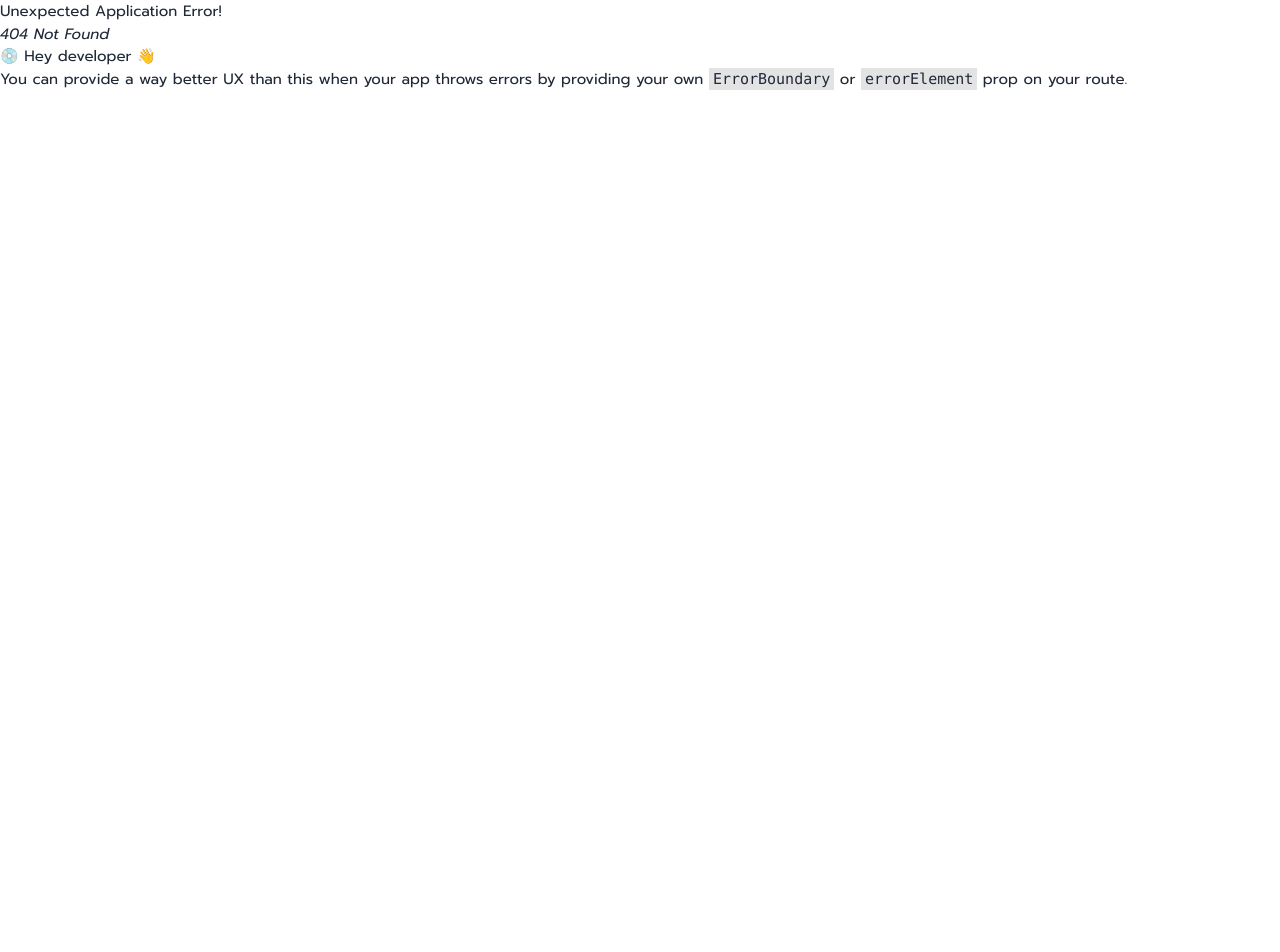
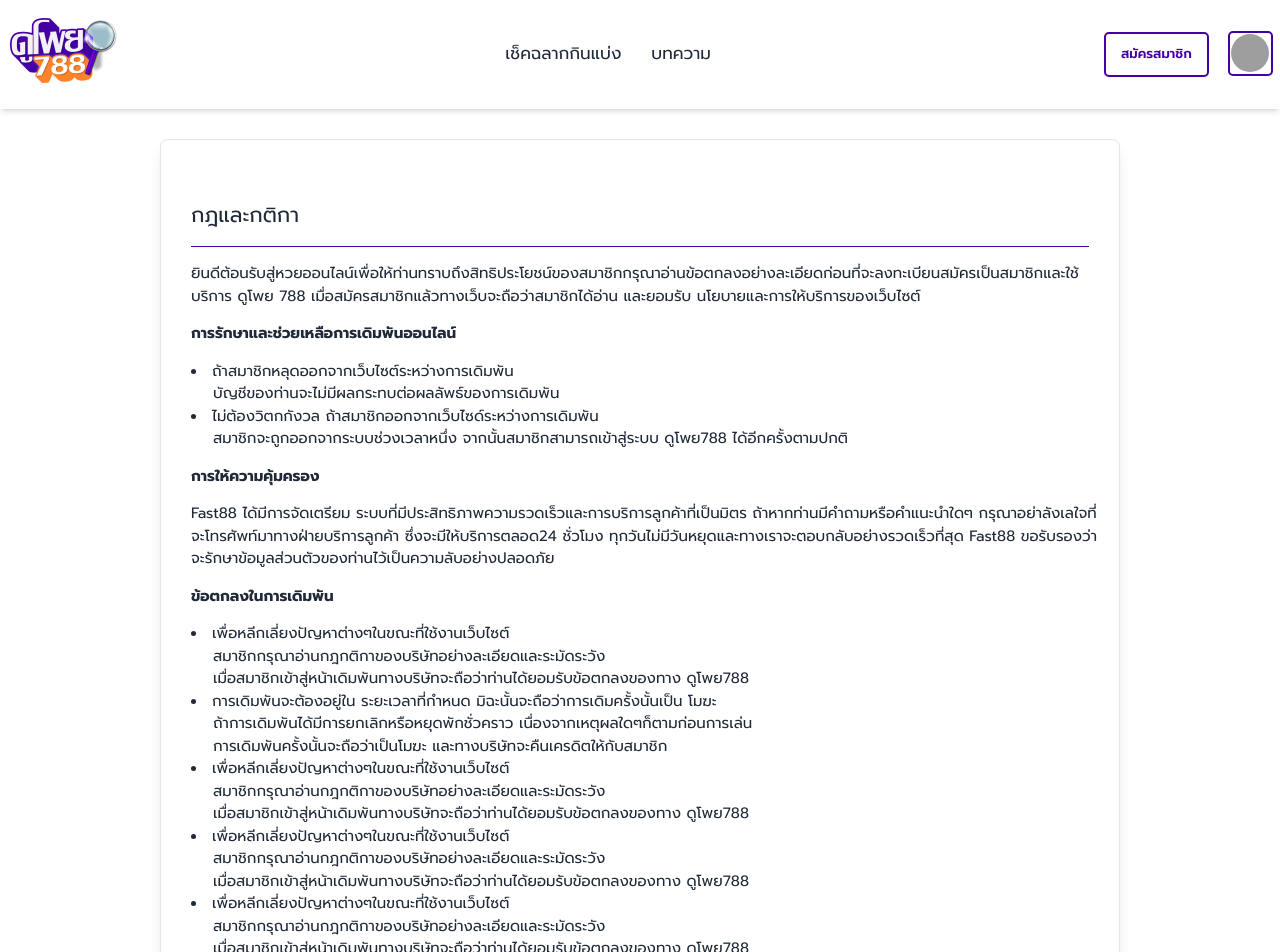
Before and after one commit to zvcx22545/Dopoy788, a React (Vite) app: page /Rules in a window 1280 px wide. Before the commit this address had no page. Shown: the top 952 px of the page. Before the commit the page ends 800 px from the top, so only its background shows below. Built offline with nearby package versions, Linux system fonts and the light colour scheme; grey boxes are pictures that could not be loaded; what tailwindcss-animated would draw is missing.

Commit message:
src/components/Play/play.jsx

```diff
--- a/src/components/Play/play.jsx
+++ b/src/components/Play/play.jsx
@@ -26,6 +26,8 @@ function Play() {
   const totalPrices = completedNumbers.reduce((accumulator) => {
     return accumulator + price;
   }, 0);
+  const [Huayroodnar,SetHuayroodnar] =useState(false);
+  const [Huayroodback,SetHuayroodback] = useState(false);
 
   const [displayText, setDisplayText] = useState('');
 const [chosenImage, setChosenImage] = useState('');
@@ -64,6 +66,12 @@ useEffect(() => {
     } else if (Openhuay19 && activeHuy19 === "19 ประตู") {
       const Huay19doors = handleHuay19doors(digit);
       setCompletedNumbers([...completedNumbers, ...Huay19doors]);
+    } else if (Huayroodnar && activeHuy19 === "รูดหน้า") {
+      const Huayroodnars = Huaysroodnar(digit);
+      setCompletedNumbers([...completedNumbers, ...Huayroodnars]);
+    } else if (Huayroodback && activeHuy19 === "รูดหลัง") {
+      const Huaysroodback = HuayroodBacks(digit);
+      setCompletedNumbers([...completedNumbers, ...Huaysroodback]);
     } else {
       setCompletedNumbers([...completedNumbers, digit]);
     }
@@ -97,10 +105,28 @@ useEffect(() => {
     if (buttonName === "19 ประตู") {
       setOpenhuay19(true);
     }
+    if (buttonName === "รูดหน้า") {
+      SetHuayroodnar(true);
+    }
+    if (buttonName === "รูดหลัง") {
+      SetHuayroodback(true);
+    }
   };
   // const handleOpenHuay19 = () => {
   //   setOpenhuay19(!Openhuay19); // Toggle the value
   // };
+
+  function Huaysroodnar(number) {
+    const multiples = [];
+    for (let i = 0; i < 10; i++) {
+      const multiple = number * 10 + i;
+      if (multiple <= 99) {
+        multiples.push(multiple.toString().padStart(2, '0'));
+      }
+    }
+    return multiples;
+  }
+
 
   const handleHuay19doors = (digit) => {
     let newNumbers = [];
@@ -123,10 +149,24 @@ useEffect(() => {
 
 // Usage example
 
+// roodback
+function HuayroodBacks(i) {
+  if (i < 0 || i > 9) {
+    return []; // Return an empty array for invalid input
+  }
+
+  const numbers = [];
+  for (let j = 0; j < 100; j += 10) {
+    const num = j + i;
+    if (num <= 99) {
+      numbers.push(num.toString().padStart(2, "0"));
+    }
+  }
+  return numbers;
+}
 
 
-
-
+// Example usage:
 
 
   // Inside the component function Play
@@ -210,6 +250,7 @@ useEffect(() => {
 
     // If "วิ่งบน" or "วิ่งล่าง" is clicked, deactivate "2 ตัวบน" and "2 ตัวล่าง"
     if (buttonName === "วิ่งบน" || buttonName === "วิ่งล่าง") {
+      setActiveButtons([buttonName]);
       // If the clicked button is "วิ่งบน" or "วิ่งล่าง"
       // Check if "สองตัวบน" or "สองตัวล่าง" is active, if yes, don't remove it
       if (activeButtons.includes("สองตัวบน") || activeButtons.includes("สองตัวล่าง")) {
@@ -222,6 +263,11 @@ useEffect(() => {
       setNumberOfDigits(newNumberOfDigits); // Set the number of digits
       setIsReverseChecked(false); // Uncheck reverse checkbox
       setActiveHuy19(false); // Set reverse checkbox to unchecked
+      SetHuayroodnar(false); // Set Huayroodnar to false when "วิ่งบน" or "วิ่งล่าง" is clicked
+    }
+    if (["19 ประตู", "รูดหน้า", "รูดหลัง"].includes(buttonName)) {
+      setActiveButtons([buttonName]); // Set only the clicked button as active for "19 ประตู", "รูดหน้า", "รูดหลัง"
+      setNumberOfDigits(newNumberOfDigits); // Set the number of digits for "19 ประตู", "รูดหน้า", "รูดหลัง"
     }
   };
 
--- a/src/components/Resultrotte/Resultroote.jsx
+++ b/src/components/Resultrotte/Resultroote.jsx
@@ -1,4 +1,4 @@
-import React, { useState } from "react";
+import { useState } from "react";
 import FormControl from "@mui/material/FormControl";
 import Select from "@mui/material/Select";
 
@@ -30,7 +30,7 @@ function Resultrotte() {
             <div className="grid justify-center text-center mt-10 px-5">
                 <h1 className="text-[#4400A5] font-bold text-[2rem]">ผลสลากกินแบ่งรัฐบาล</h1>
                 <div className="flex gap-0 justify-center">
-                    <p>ตรวจหวย งวดประจำวันที่ : dd / mm / yyyy</p>
+                    {/* <p>ตรวจหวย งวดประจำวันที่ : dd / mm / yyyy</p> */}
                 </div>
                 <div className="grid grid-cols-3 gap-5 mt-2 justify-center items-center">
                     <FormControl fullWidth>
--- a/src/components/Rule/RuleBtn.jsx
+++ b/src/components/Rule/RuleBtn.jsx
@@ -1,3 +1,4 @@
+import { Link } from "react-router-dom";
 function Rule(){
     return(
         <section>
@@ -11,10 +12,10 @@ function Rule(){
                     <button className="text-white bg-[#4400A5] rounded h-[60px] w-[40%] border border-[#4400A5] hover:bg-white hover:text-[#4400A5] truncate">
                         อัตรการจ่าย
                     </button>
-                    <button className="text-white bg-[#4400A5] rounded h-[60px] border border-[#4400A5] hover:bg-white hover:text-[#4400A5] w-[40%] truncate px-2 ">
-                        กริติกาและกฎต่างๆ
-                    </button>
-                    <button class="text-white bg-[#4400A5] border border-[#4400A5] rounded w-[40%] h-[60px]  hover:bg-white hover:text-[#4400A5] truncate">
+                    <Link to="/Rules" className="inline-block w-[40%]"><button className="text-white bg-[#4400A5] rounded h-[60px] border border-[#4400A5] hover:bg-white hover:text-[#4400A5] w-[100%] truncate px-2 ">
+                        กติกาและกฎต่างๆ
+                    </button></Link>
+                   <button className="text-white bg-[#4400A5] border border-[#4400A5] rounded w-[40%] h-[60px]  hover:bg-white hover:text-[#4400A5] truncate">
                         โปรโมชั่นประจำเดือน
                     </button>
                 </div>
--- /dev/null
+++ b/src/components/Rule/component/Rules.css
@@ -0,0 +1,24 @@
+.divider{
+    color: #000000;
+    margin: 8px 0;
+    padding-left: 2rem;
+    padding-right: 2rem;
+}
+.divider:before, .divider:after{
+    height: 1px;
+    background-color: #4400A5;
+}
+
+.rule-title
+{
+    font-size: clamp(1.25rem, 1.1364rem + 0.303vw, 1.5rem);
+}
+
+.rules-card
+{
+    background-color: #fff;
+    border: 1px solid #e6e6e6;
+    border-radius: 0.5rem;
+    box-shadow: 0 10px 15px -3px rgba(0,0,0,.1), 0 4px 6px -4px rgba(0,0,0,.1);
+    height: auto;
+}
--- /dev/null
+++ b/src/components/Rule/component/Rules.jsx
@@ -0,0 +1,63 @@
+import Navbar from "../../Navbar/Navbar";
+import "./Rules.css"
+
+export default function Rules() {
+  return (
+    <div>
+        <Navbar/>
+        <div className="container-rule">
+            <div className="rules-card w-3/4 flex flex-col justify-center mx-auto shadow-gray-350 mt-[2rem]">
+            <div className="rule-title mt-[4rem] ms-[2rem]">กฎและกติกา</div>
+            <div className="divider">
+            </div>
+            <div className="content-con ps-[2rem] pe-[18px]">
+            <div className="content">ยินดีต้อนรับสู่หวยออนไลน์เพื่อให้ท่านทราบถึงสิทธิประโยชน์ของสมาชิกกรุณาอ่านข้อตกลงอย่างละเอียดก่อนที่จะลงทะเบียนสมัครเป็นสมาชิกและใช้บริการ ดูโพย 788 เมื่อสมัครสมาชิกแล้วทางเว็บจะถือว่าสมาชิกได้อ่าน และยอมรับ นโยบายและการให้บริการของเว็บไซต์</div>
+            <div className="title-content my-[1rem]">
+                <b>การรักษาและช่วยเหลือการเดิมพันออนไลน์</b>
+            </div>
+            <li>
+                ถ้าสมาชิกหลุดออกจากเว็บไซต์ระหว่างการเดิมพัน
+                <p className="ps-[22px]">บัญชีของท่านจะไม่มีผลกระทบต่อผลลัพธ์ของการเดิมพัน</p>
+            </li>
+            <li>
+                ไม่ต้องวิตกกังวล ถ้าสมาชิกออกจากเว็บไซด์ระหว่างการเดิมพัน
+                <p className="ps-[22px]">สมาชิกจะถูกออกจากระบบช่วงเวลาหนึ่ง จากนั้นสมาชิกสามารถเข้าสู่ระบบ ดูโพย788 ได้อีกครั้งตามปกติ</p>
+            </li>
+            <div className="title-content my-[1rem]">
+                <b>การให้ความคุ้มครอง</b>
+            </div>
+            <div className="content">Fast88 ได้มีการจัดเตรียม ระบบที่มีประสิทธิภาพความรวดเร็วและการบริการลูกค้าที่เป็นมิตร ถ้าหากท่านมีคำถามหรือคำแนะนำใดๆ กรุณาอย่าลังเลใจที่จะโทรศัพท์มาทางฝ่ายบริการลูกค้า ซึ่งจะมีให้บริการตลอด24 ชั่วโมง ทุกวันไม่มีวันหยุดและทางเราจะตอบกลับอย่างรวดเร็วที่สุด Fast88 ขอรับรองว่าจะรักษาข้อมูลส่วนตัวของท่านไว้เป็นความลับอย่างปลอดภัย</div>
+            <div className="title-content my-[1rem]">
+                <b>ข้อตกลงในการเดิมพัน</b>
+            </div>
+            <li>
+                เพื่อหลีกเลี่ยงปัญหาต่างๆในขณะที่ใช้งานเว็บไซต์
+                <p className="ps-[22px]">สมาชิกกรุณาอ่านกฎกติกาของบริษัทอย่างละเอียดและระมัดระวัง </p>
+                <p className="ps-[22px]">เมื่อสมาชิกเข้าสู่หน้าเดิมพันทางบริษัทจะถือว่าท่านได้ยอมรับข้อตกลงของทาง ดูโพย788 </p>
+            </li>
+            <li>
+                การเดิมพันจะต้องอยู่ใน ระยะเวลาที่กำหนด มิฉะนั้นจะถือว่าการเดิมครั้งนั้นเป็น โมฆะ
+                <p className="ps-[22px]">ถ้าการเดิมพันได้มีการยกเลิกหรือหยุดพักชั่วคราว เนื่องจากเหตุผลใดๆก็ตามก่อนการเล่น </p>
+                <p className="ps-[22px]">การเดิมพันครั้งนั้นจะถือว่าเป็นโมฆะ และทางบริษัทจะคืนเครดิตให้กับสมาชิก </p>
+            </li>
+            <li>
+                เพื่อหลีกเลี่ยงปัญหาต่างๆในขณะที่ใช้งานเว็บไซต์
+                <p className="ps-[22px]">สมาชิกกรุณาอ่านกฎกติกาของบริษัทอย่างละเอียดและระมัดระวัง </p>
+                <p className="ps-[22px]">เมื่อสมาชิกเข้าสู่หน้าเดิมพันทางบริษัทจะถือว่าท่านได้ยอมรับข้อตกลงของทาง ดูโพย788 </p>
+            </li>
+            <li>
+                เพื่อหลีกเลี่ยงปัญหาต่างๆในขณะที่ใช้งานเว็บไซต์
+                <p className="ps-[22px]">สมาชิกกรุณาอ่านกฎกติกาของบริษัทอย่างละเอียดและระมัดระวัง </p>
+                <p className="ps-[22px]">เมื่อสมาชิกเข้าสู่หน้าเดิมพันทางบริษัทจะถือว่าท่านได้ยอมรับข้อตกลงของทาง ดูโพย788 </p>
+            </li>
+            <li>
+                เพื่อหลีกเลี่ยงปัญหาต่างๆในขณะที่ใช้งานเว็บไซต์
+                <p className="ps-[22px]">สมาชิกกรุณาอ่านกฎกติกาของบริษัทอย่างละเอียดและระมัดระวัง </p>
+                <p className="ps-[22px]">เมื่อสมาชิกเข้าสู่หน้าเดิมพันทางบริษัทจะถือว่าท่านได้ยอมรับข้อตกลงของทาง ดูโพย788 </p>
+            </li>
+            </div>
+            </div>
+        </div>
+    </div>
+  )
+}
--- a/src/components/card/card.css
+++ b/src/components/card/card.css
@@ -37,7 +37,7 @@
     }
   }
 
-  @media (max-width: 430px) {
+  @media (max-width: 600px) {
     .card{
         padding-left: 1rem;
         padding-right: 1rem;
@@ -48,9 +48,10 @@
       padding-left: 0.5rem;
       padding-right: 0.5rem;
       padding-top: 0rem;
+      font-size: clamp(1rem, 0.7727rem + 0.6061vw, 1.5rem);
     }
   }
   .card-body > h2
   {
-    font-size: clamp(1.25rem, 1.1364rem + 0.303vw, 1.5rem);
-  }
+    font-size: clamp(0.875rem, 0.5909rem + 0.7576vw, 1.5rem);
+    }
```
Also changed, not shown: src/main.jsx (+6 -1 lines).
